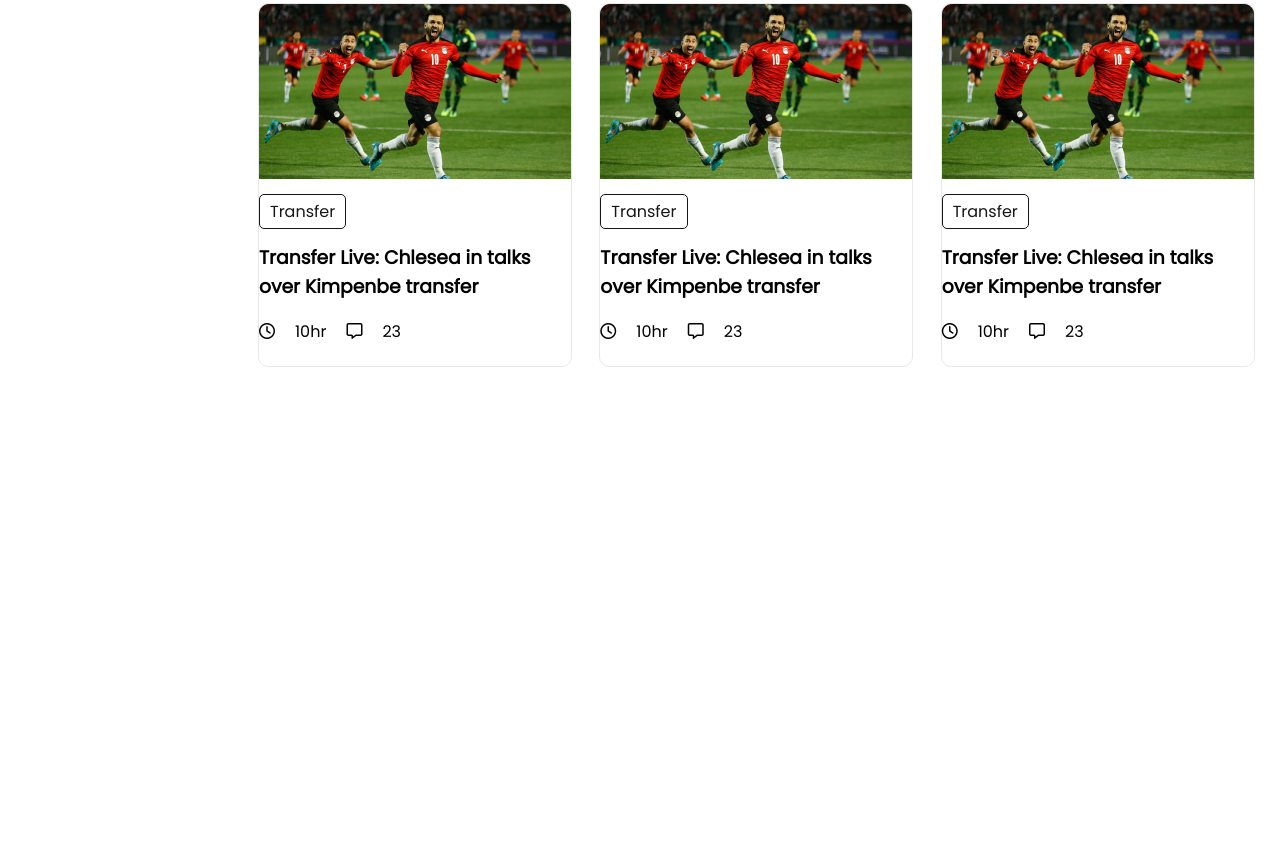
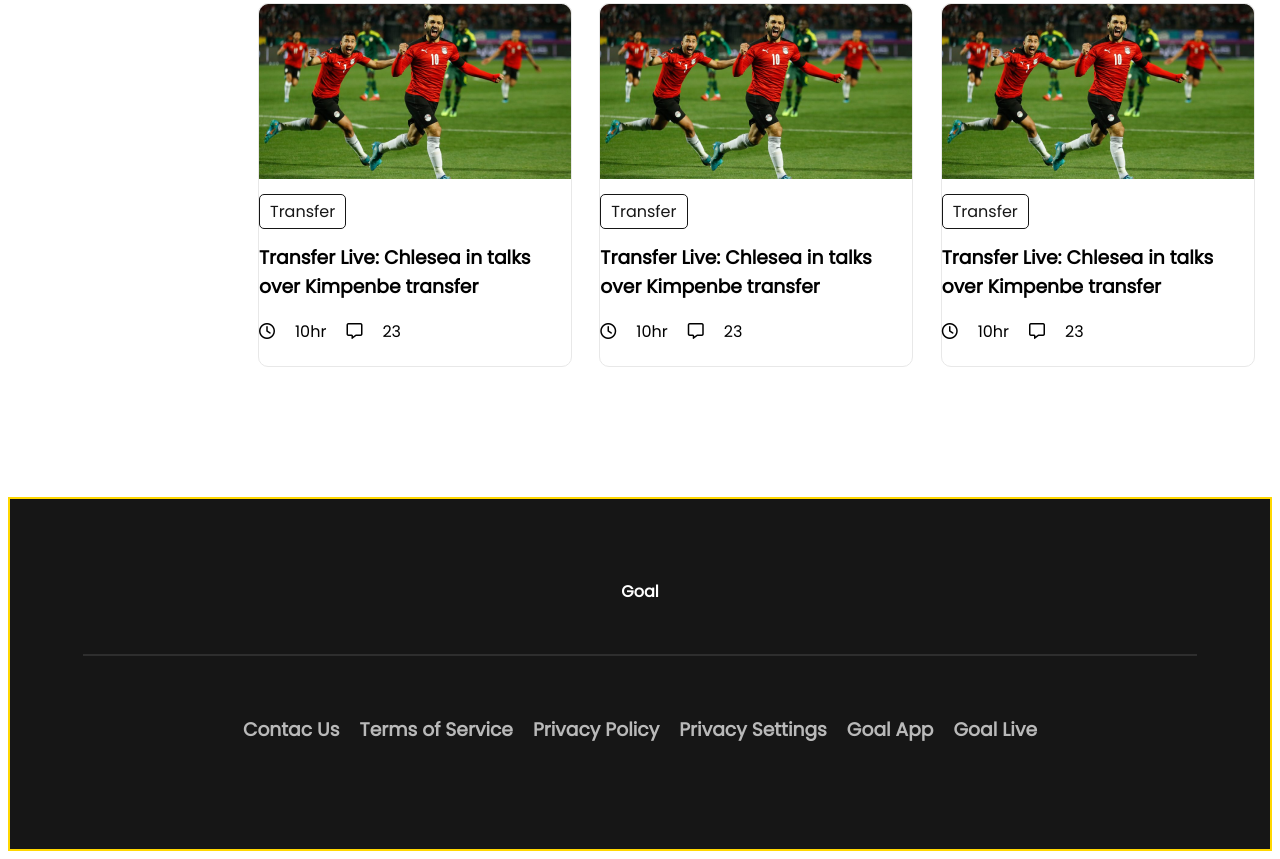
Before and after one commit to gautamsen117/world-cup, a plain HTML site: page index.html in a window 1280 px wide. Shown: the part 1575-2434 px from the top of the page. Before the commit the page ends 1950 px from the top, so only its background shows below. Drawn offline with Linux system fonts and the light colour scheme.

Commit message:
footer section

```diff
--- a/css/styles.css
+++ b/css/styles.css
@@ -56,6 +56,7 @@ body {
     /* column-gap: 24px; */
     column-gap: 10px;
     /* width: 1112px; */
+    margin-bottom: 130px;
 }
 .first-box {
     background-color: #161616;
@@ -133,3 +134,32 @@ body {
     display: flex;
     column-gap: 20px;
 }
+/* Second section end */
+/* Footer section start */
+.footer-detail {
+    /* width:px; */
+    background-color: #161616;
+    height: 350px;
+    text-align: center;
+    border: 2px solid gold;
+}
+.footer-info {
+    margin-top: 80px;
+}
+.footer-title {
+    font-weight: 700;
+    color: #FFFFFF;
+}
+hr {
+    margin-top: 50px;
+    margin-bottom: 40px;
+    width: 1112px;
+    border: 1px solid rgba(255, 255, 255, 0.1);
+}
+.footer-items {
+    display: flex;
+    justify-content: center;
+    align-items: center;
+    column-gap: 20px;
+    color: #B9B9B9;
+}
--- a/index.html
+++ b/index.html
@@ -187,6 +187,34 @@
                 </article>
             </div>
         </section>
+        <!-- Second Section end -->
+        <!-- Footer Section start  -->
+        <footer class="footer-detail">
+            <div class="footer-info">
+                <h class="footer-title">Goal</h1>
+                    <hr>
+                    <div class="footer-items">
+                        <div class="item">
+                            <h3>Contac Us</h3>
+                        </div>
+                        <div class="item">
+                            <h3>Terms of Service </h3>
+                        </div>
+                        <div class="item">
+                            <h3>Privacy Policy </h3>
+                        </div>
+                        <div class="item">
+                            <h3>Privacy Settings </h3>
+                        </div>
+                        <div class="item">
+                            <h3>Goal App</h3>
+                        </div>
+                        <div class="item">
+                            <h3>Goal Live</h3>
+                        </div>
+                    </div>
+            </div>
+        </footer>
     </main>
 </body>
 </html>
```
